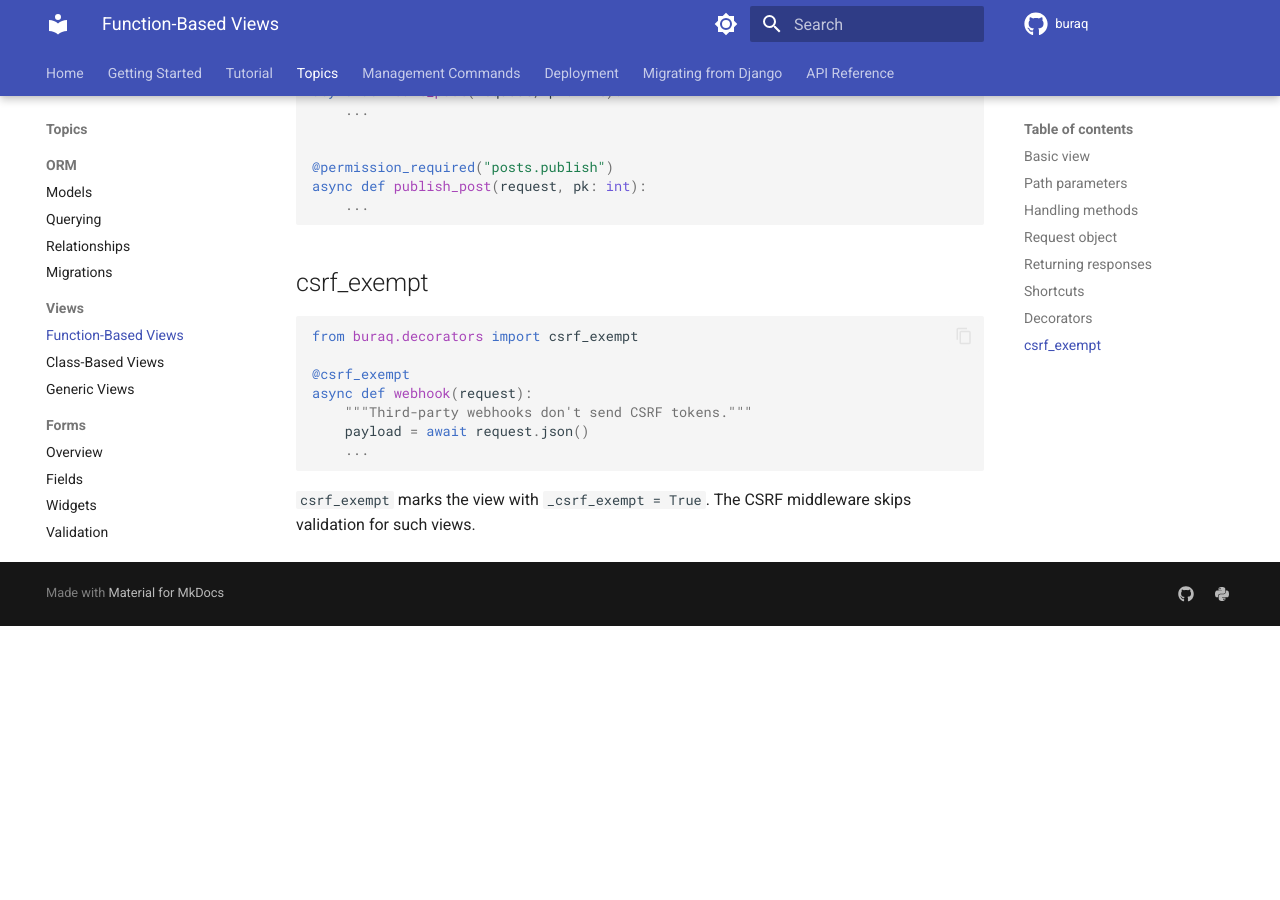
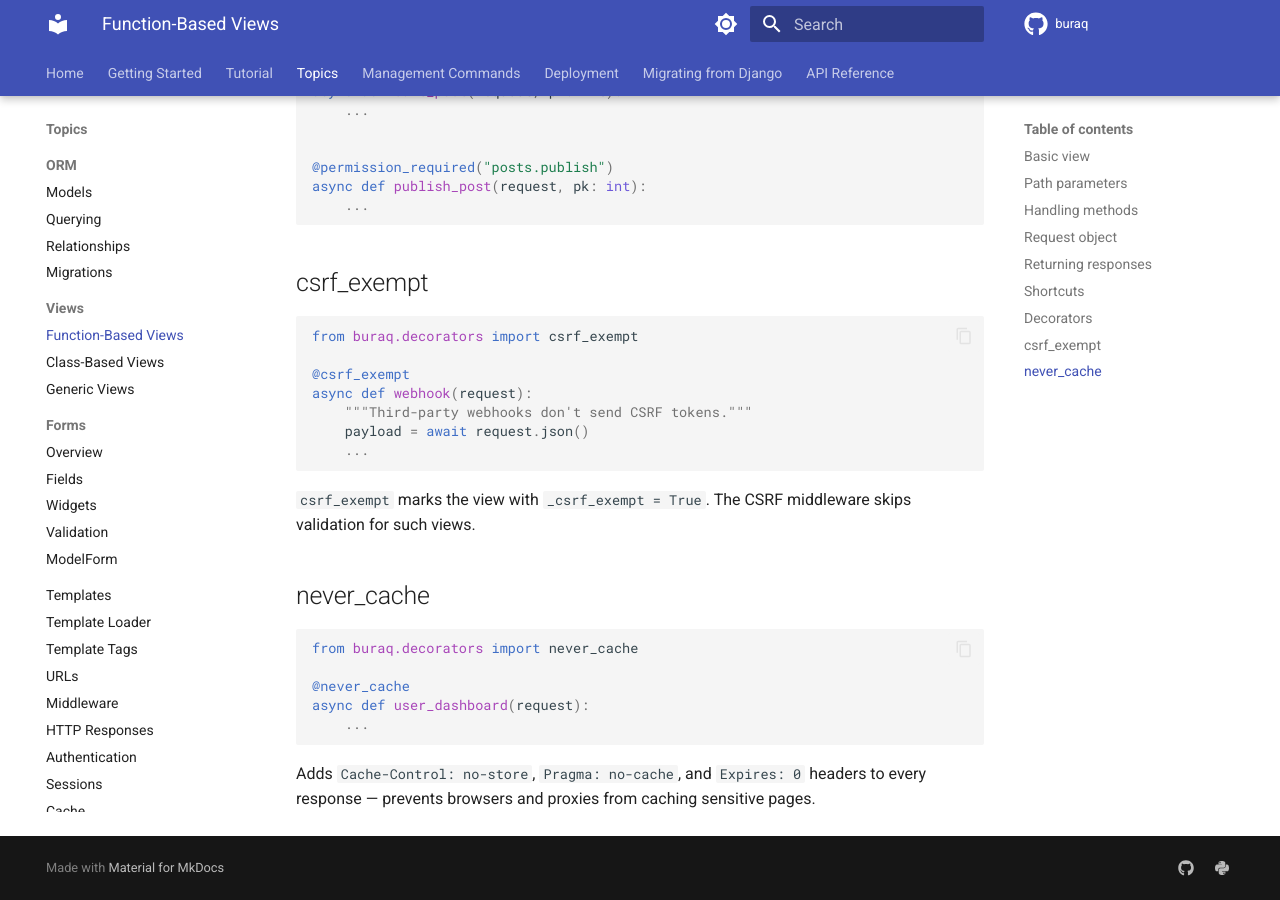
Before and after one commit to nezanuha/buraq, an MkDocs documentation site: the page built from docs/topics/views/function-based.md, in a window 1280 px wide and 900 px high, scrolled down 2689 px. Built offline with MkDocs 1.6.1 and Material for MkDocs 9.7.7, drawn with Linux system fonts in a browser that asks for light colours; comment, search, counter and statistics services are not loaded; the version menu is left out; before the commit the page ends 3315 px from its top, so only the background shows below that.

Commit message:
Add never_cache to function-based views docs

````diff
--- a/docs/topics/views/function-based.md
+++ b/docs/topics/views/function-based.md
@@ -145,3 +145,15 @@
 ```
 
 `csrf_exempt` marks the view with `_csrf_exempt = True`. The CSRF middleware skips validation for such views.
+
+## never_cache
+
+```python
+from buraq.decorators import never_cache
+
+@never_cache
+async def user_dashboard(request):
+    ...
+```
+
+Adds `Cache-Control: no-store`, `Pragma: no-cache`, and `Expires: 0` headers to every response — prevents browsers and proxies from caching sensitive pages.
````
